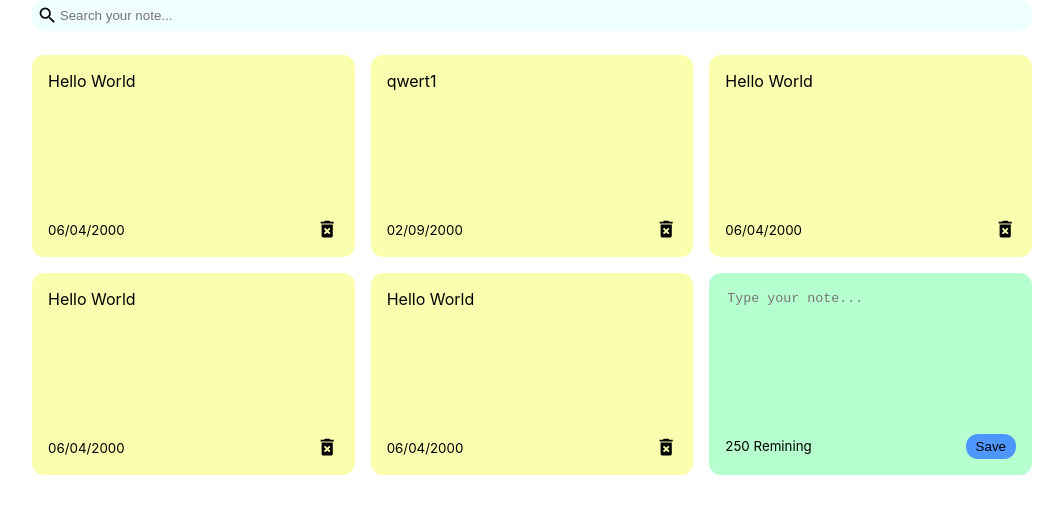
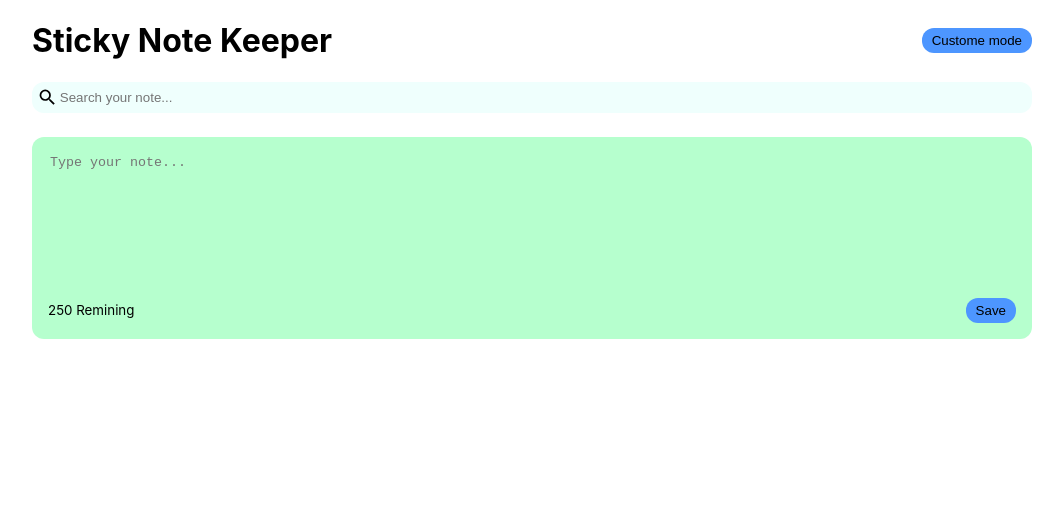
Before and after one commit to JoelDeonDsouza/React-TODO-App, a React (Create React App) app: page / in a window 1280 px wide. Shown: the top 514 px of the page, without its empty margins (108-1171 px from the left). Built offline with nearby package versions, Linux system fonts and the light colour scheme.

Commit message:
Mode added to the app

```diff
--- a/src/App.js
+++ b/src/App.js
@@ -1,38 +1,41 @@
 import { useState } from "react";
 import { nanoid } from "nanoid";
 import "./App.css";
+import Header from "./Components/Header/header";
+import Search from "./Components/Search/search";
 import NoteList from "./Components/NoteList/noteList";
-import Search from "./Components/Search/search";
 
 function App() {
   const [notes, setNotes] = useState([
-    {
-      id: nanoid(),
-      text: "Hello World",
-      date: "06/04/2000",
-    },
-    {
-      id: nanoid(),
-      text: "qwert1",
-      date: "02/09/2000",
-    },
-    {
-      id: nanoid(),
-      text: "Hello World",
-      date: "06/04/2000",
-    },
-    {
-      id: nanoid(),
-      text: "Hello World",
-      date: "06/04/2000",
-    },
-    {
-      id: nanoid(),
-      text: "Hello World",
-      date: "06/04/2000",
-    },
+    // {
+    //   id: nanoid(),
+    //   text: "Hello World",
+    //   date: "06/04/2000",
+    // },
+    // {
+    //   id: nanoid(),
+    //   text: "qwert1",
+    //   date: "02/09/2000",
+    // },
+    // {
+    //   id: nanoid(),
+    //   text: "Hello World",
+    //   date: "06/04/2000",
+    // },
+    // {
+    //   id: nanoid(),
+    //   text: "Hello World",
+    //   date: "06/04/2000",
+    // },
+    // {
+    //   id: nanoid(),
+    //   text: "Hello World",
+    //   date: "06/04/2000",
+    // },
   ]);
   const [searchNote, setSearchNote] = useState("");
+
+  const [darkMode, setDarkMode] = useState(false);
 
   const addNote = (text) => {
     const date = new Date();
@@ -49,7 +52,9 @@ function App() {
     setNotes(newNotes);
   };
   return (
+    <div className={`${darkMode && "dark-mode"}`}>
       <div className="container">
+        <Header handleMode={setDarkMode} />
         <Search handleSearchNote={setSearchNote} />
         <NoteList
           notes={notes.filter((note) =>
@@ -59,6 +64,7 @@ function App() {
           handleRemoveNote={removeNote}
         />
       </div>
+    </div>
   );
 }
 
--- /dev/null
+++ b/src/Components/Header/header.js
@@ -0,0 +1,17 @@
+import React from "react";
+
+const Header = ({ handleMode }) => {
+  return (
+    <div className="header">
+      <h1>Sticky Note Keeper</h1>
+      <button
+        onClick={() => handleMode((preDarkMode) => !preDarkMode)}
+        className="save"
+      >
+        Custome mode
+      </button>
+    </div>
+  );
+};
+
+export default Header;
--- a/src/index.css
+++ b/src/index.css
@@ -10,6 +10,17 @@ body {
 code {
   font-family: source-code-pro, Menlo, Monaco, Consolas, "Courier New",
     monospace;
+}
+.header {
+  display: flex;
+  align-items: center;
+  justify-content: space-between;
+}
+.dark-mode {
+  background-color: #303841;
+}
+.dark-mode h1 {
+  color: #eee;
 }
 .search {
   display: flex;
@@ -32,6 +43,7 @@ code {
   margin-left: auto;
   padding-right: 15px;
   padding-left: 15px;
+  min-height: 100vh;
 }
 .notes {
   display: grid;
```
Lines whose indentation alone changed are shown as unchanged.
